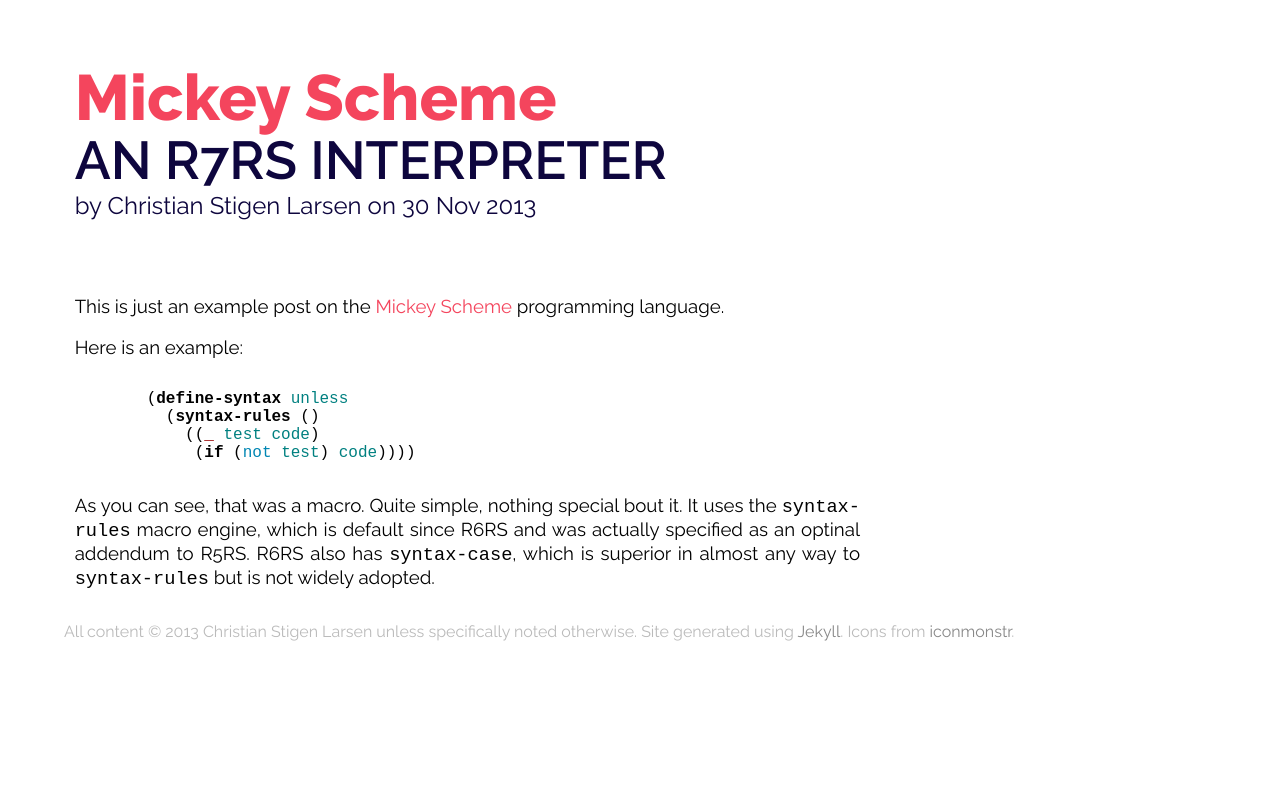
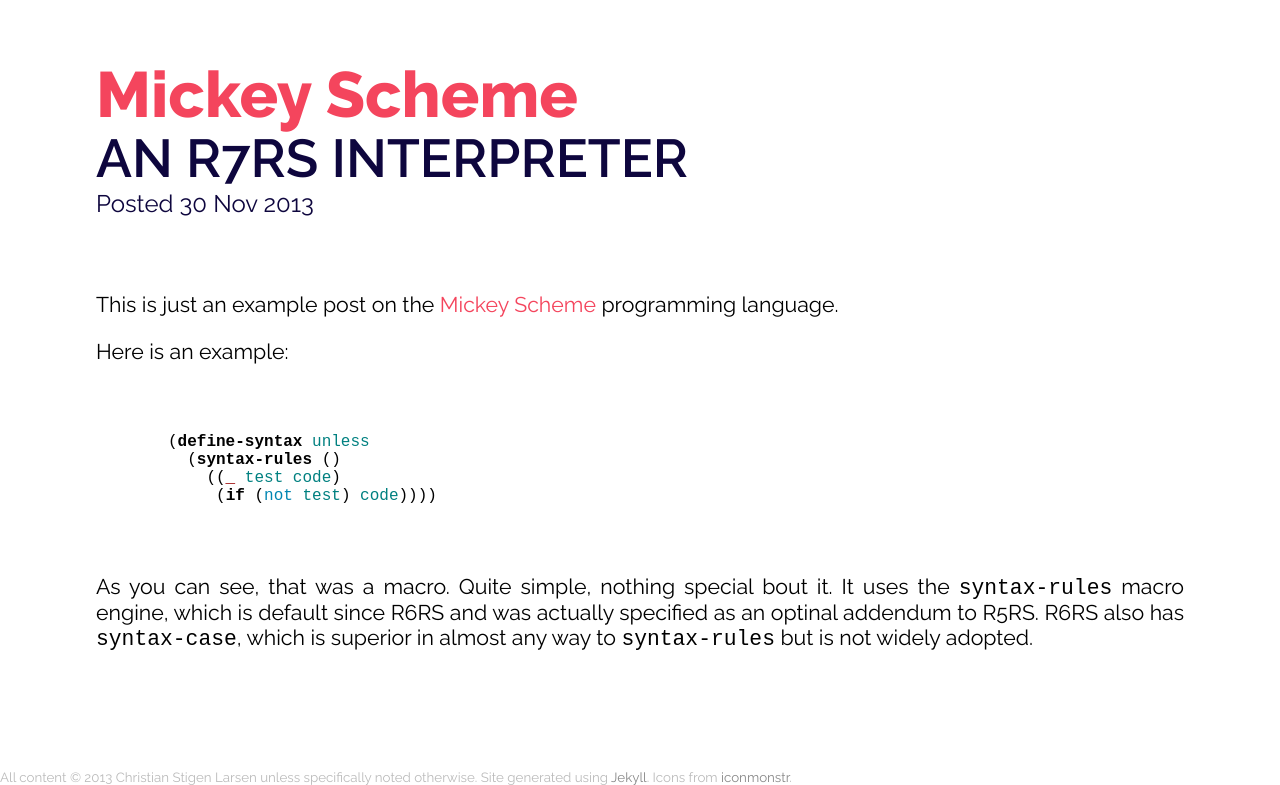
Before and after one commit to cslarsen/csl.name, a Jekyll site: the page built from _posts/2013-11-29-mickey-scheme.markdown, in a window 1280 px wide, cut to the strip 344-1129 px from the top of the page. Built offline with Jekyll 4.4.1, drawn with Linux system fonts in a browser that asks for light colours; Markdown is read by kramdown in place of the engine named in the settings; before the commit the page ends 1001 px from its top, so only the background shows below that.

Commit message:
Simpler padding rules

```diff
--- a/_layouts/post.html
+++ b/_layouts/post.html
@@ -4,10 +4,10 @@
 
 <article>
   <header class="post-header">
-    <div class="grot height95 align-left huge bolder pink">{{ page.title }}</div>
-    <div class="grot align-left big microbold darkblue uppercase">{{ page.subtitle }}</div>
+    <div class="grot height95 huge bolder pink">{{ page.title }}</div>
+    <div class="grot big microbold darkblue uppercase">{{ page.subtitle }}</div>
     <div class="meta grot mediumsize darkblue">
-      by {{ site.author }} on {{ page.date | date_to_string }}
+      Posted {{ page.date | date_to_string }}
     </div>
   </header>
 
--- a/css/main.css
+++ b/css/main.css
@@ -12,8 +12,7 @@
 }
 
 article {
-  padding-left: 4em;
-  font-size: 14pt;
+  font-size: 16pt;
   text-align: justify;
 }
 
@@ -53,50 +52,44 @@
 a:hover {
 }
 
-hr {
-  margin-top:2em;
-  margin-bottom:2em;
-  height: 1px;
-  border:none;
-  border-top: #666 1px solid;
-}
-
 .highlight {
-  margin-top: 2em;
-  margin-bottom: 2em;
-  padding-left: 2em;
+  padding: 2em;
   background-color: #f8f8f8;
   font-size: 12pt;
   font-family: Monaco, monospace;
 }
 
 .post-body {
-  margin-top: 2em;
 }
 
 #footer {
-  margin-top: 2em;
-  margin-bottom: 1em;
+  color: #bbb;
+  font-size: 10pt;
   background-color: white;
-  font-size: 8pt;
-  padding-left: 4em;
-  color: #bbb;
-  font-size: 12pt;
+  margin: 0 auto;
 }
 #footer a {
   color: #888;
 }
 
 #main-content {
-  max-width: 860px;
-  padding-right: 4em;
+  padding: 6em;
+  padding-top: 4.5em;
+  margin: 0 auto;
+}
+
+.post-header {
+  padding-bottom: 2.5em;
+  text-align: left;
+}
+
+.button {
+  margin-right: 2em;
 }
 
 #header {
-  margin: 0em;
-  margin-bottom: 2em;
   padding: 1em;
-  padding-left: 5em;
+  padding-left: 6em;
   background-color: #eee;
   color: #333;
   width: 100%;
@@ -110,21 +103,14 @@
   color: #666;
 }
 
-#about {
-  margin-left: 4em;
-}
-
-#about a {
-  color: black;
-}
-
 .align-left {
   text-align: left;
 }
 
-.button {
-  margin-right: 2em;
+.align-right {
+  text-align: right;
 }
+
 
 .height90 {
   line-height: 90%;
@@ -145,8 +131,3 @@
 .height110 {
   line-height: 110%;
 }
-
-header {
-  margin-top: 4em;
-  margin-bottom: 4em;
-}
```
